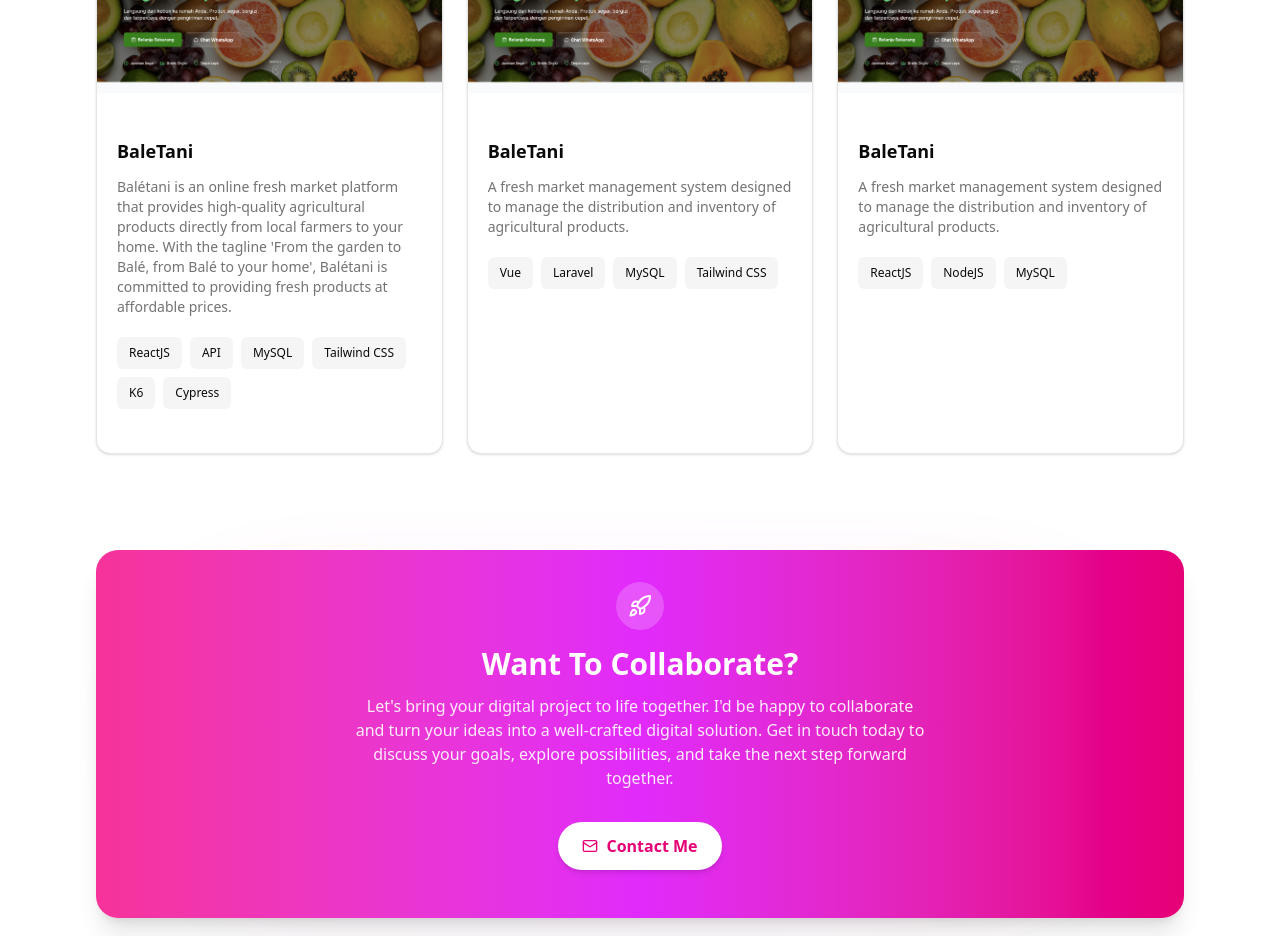
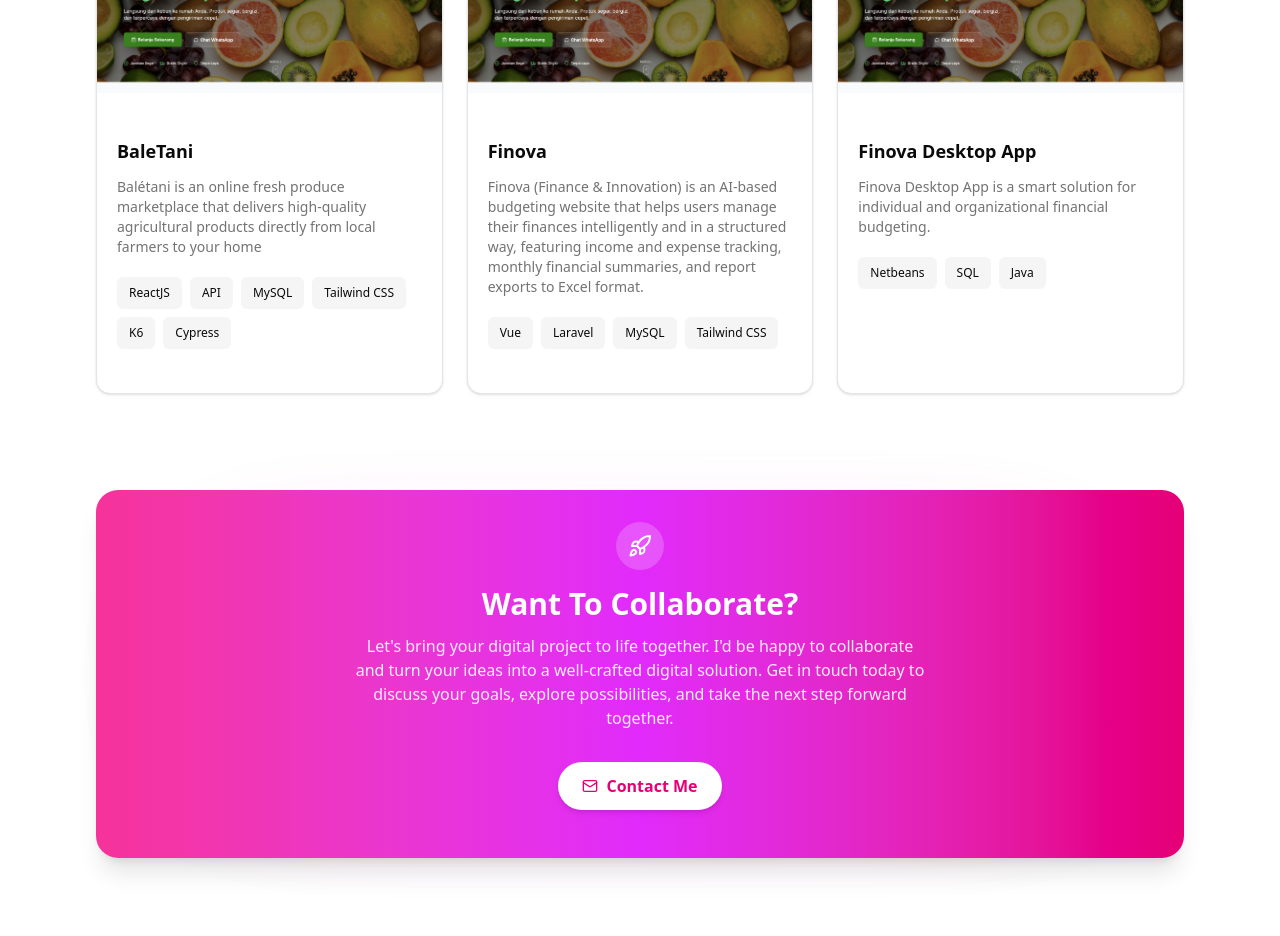
Before and after one commit to rstisbil15/portofolio, a React (Vite) app: page / in a window 1280 px wide. Shown: the part 1820-2756 px from the top of the page. After the commit the page ends 2726 px from the top, so only its background shows below. Built offline with nearby package versions, Linux system fonts and the light colour scheme.

Commit message:
chrone : add new

```diff
--- a/src/components/home/Projects.tsx
+++ b/src/components/home/Projects.tsx
@@ -22,7 +22,7 @@ const project3 = {
   title: "projects.project3.title",
   description: "projects.project3.desc",
   image: "../../../baletani.jpg",
-  techStack: ["ReactJS", "NodeJS", "MySQL"],
+  techStack: ["Netbeans", "SQL", "Java"],
 };
 
 const projects = [
--- a/src/i18n/locales/en.json
+++ b/src/i18n/locales/en.json
@@ -28,23 +28,15 @@
     "desc": "Explore some of the best projects I've built as digital solutions, crafted with a modern, structured, and user-centered approach.",
     "project1" : {
       "title": "BaleTani",
-      "desc": "Balétani is an online fresh market platform that provides high-quality agricultural products directly from local farmers to your home. With the tagline 'From the garden to Balé, from Balé to your home', Balétani is committed to providing fresh products at affordable prices."
+      "desc": "Balétani is an online fresh produce marketplace that delivers high-quality agricultural products directly from local farmers to your home"
     },
     "project2" : {
-      "title": "BaleTani",
-      "desc": "A fresh market management system designed to manage the distribution and inventory of agricultural products."
+      "title": "Finova",
+      "desc": "Finova (Finance & Innovation) is an AI-based budgeting website that helps users manage their finances intelligently and in a structured way, featuring income and expense tracking, monthly financial summaries, and report exports to Excel format."
     },
     "project3" : {
-      "title": "BaleTani",
-      "desc": "A fresh market management system designed to manage the distribution and inventory of agricultural products."
-    },
-    "project4" : {
-      "title": "BaleTani",
-      "desc": "A fresh market management system designed to manage the distribution and inventory of agricultural products."
-    },
-    "project5" : {
-      "title": "BaleTani",
-      "desc": "A fresh market management system designed to manage the distribution and inventory of agricultural products."
+      "title": "Finova Desktop App",
+      "desc": "Finova Desktop App is a smart solution for individual and organizational financial budgeting."
     }
   },
   "contact": {
--- a/src/i18n/locales/id.json
+++ b/src/i18n/locales/id.json
@@ -28,7 +28,7 @@
     "desc": "Eksplorasi karya terbaik yang pernah saya bangun sebagai solusi digital dengan pendekatan modern, terstruktur, dan berorientasi pada pengguna.",
     "project1" : {
       "title": "BaleTani",
-      "desc": "Balétani adalah platform pasar segar online yang menyediakan hasil pertanian berkualitas tinggi langsung dari petani lokal ke rumah."
+      "desc": "Balétani adalah platform pasar segar online yang menyediakan hasil pertanian berkualitas tinggi langsung dari petani lokal ke rumah Anda."
     },
     "project2" : {
       "title": "Finova",
```
